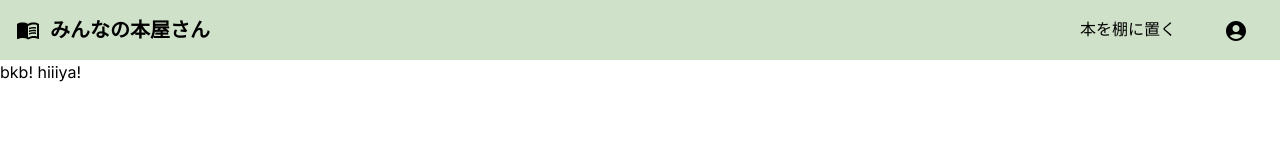
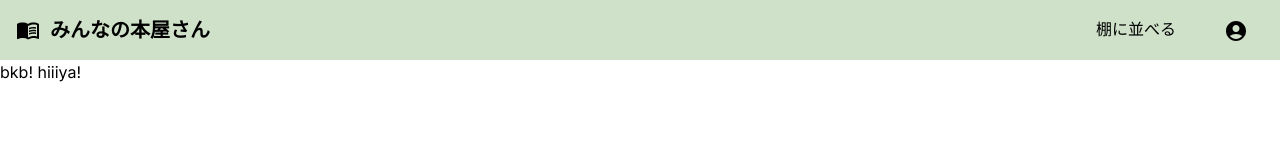
Before and after one commit to usk94/nextjs-rails, a Next.js app in the folder frontend/: page /mypage in a window 1280 px wide. Shown: the top 160 px of the page. Built offline with nearby package versions, Linux system fonts and the light colour scheme; a web font is replaced by a local one.

Commit message:
fix wording

```diff
--- a/frontend/app/_components/Header.tsx
+++ b/frontend/app/_components/Header.tsx
@@ -11,7 +11,7 @@ export const Header: React.FC = () => {
         みんなの本屋さん
       </Link>
       <nav className="flex gap-12 mr-6">
-        <Link href="/upload">本を棚に置く</Link>
+        <Link href="/upload">棚に並べる</Link>
         <Link href="/mypage">
           <AccountCircleIcon />
         </Link>
```
